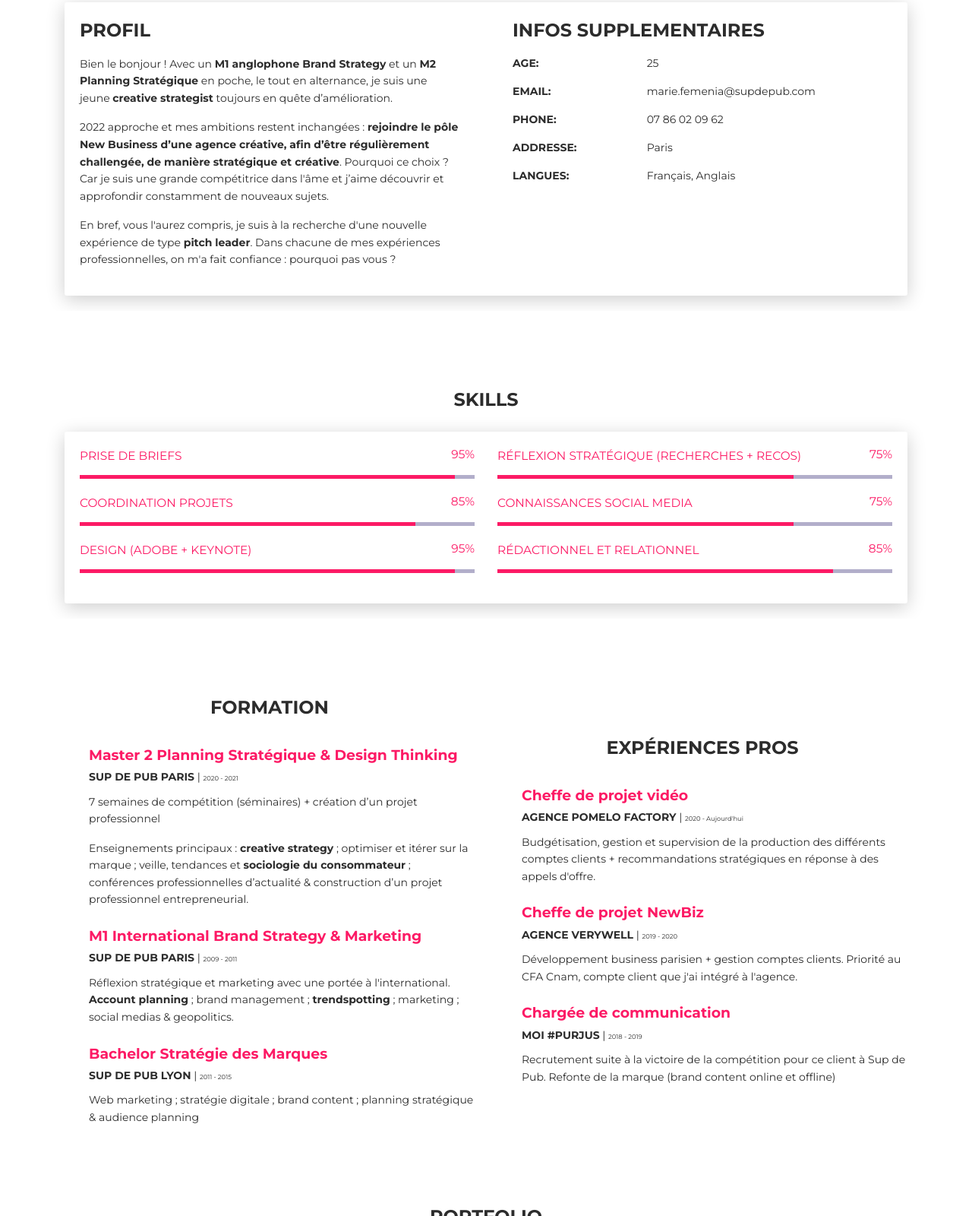
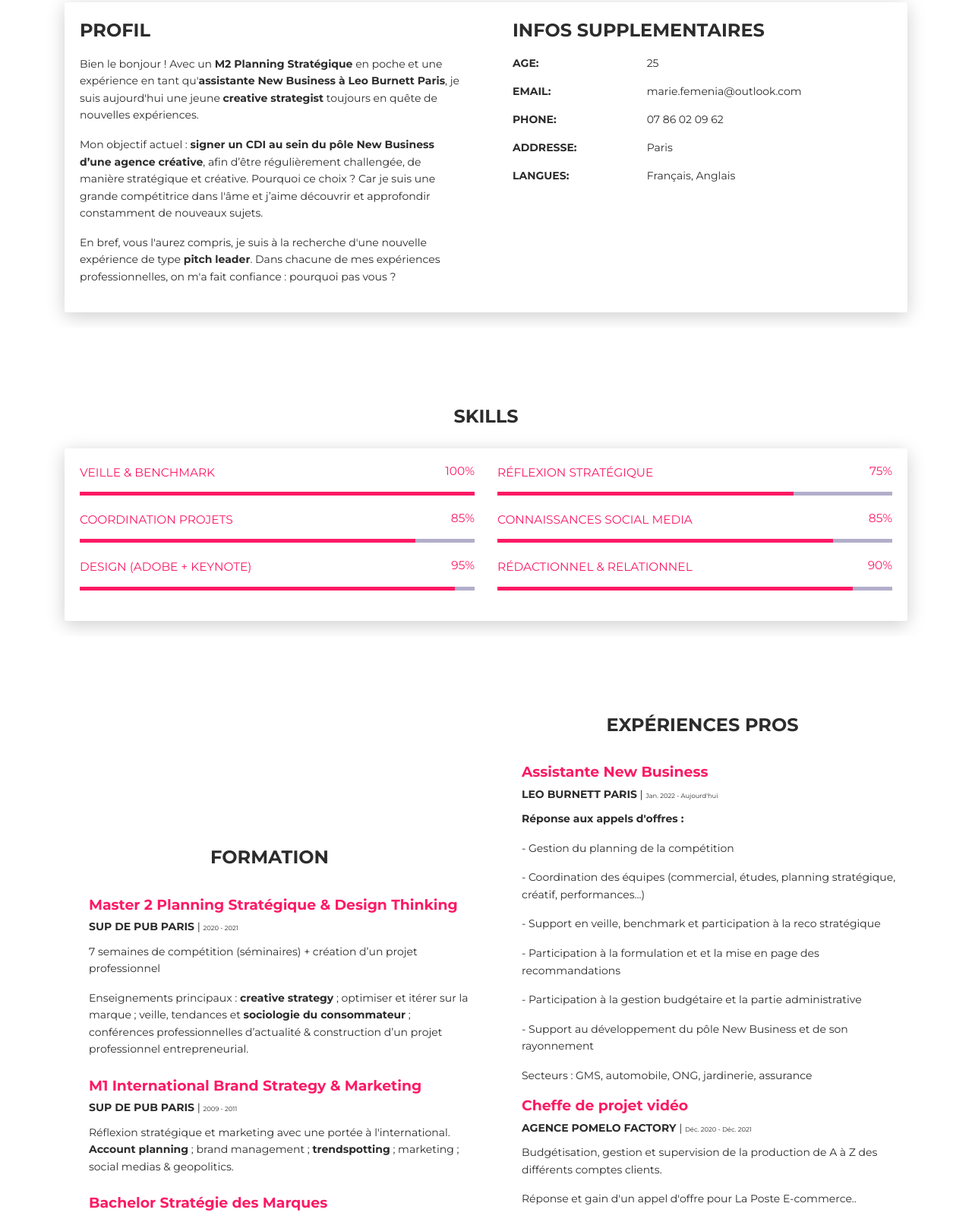
Before and after one commit to marieFemenia/marieFemenia.github.io, a plain HTML site: page index.html in a window 1280 px wide. Shown: the part 617-2217 px from the top of the page at 76% size. Drawn offline with Linux system fonts and the light colour scheme.

Commit message:
Add files via upload

```diff
--- a/index.html
+++ b/index.html
@@ -71,9 +71,9 @@
         <div class="col-lg-6 col-md-12">
           <div class="card-body">
             <div class="h4 mt-0 title">PROFIL</div>
-              <p>Bien le bonjour ! Avec un <b>M1 anglophone Brand Strategy</b> et un <b>M2 Planning Stratégique</b> en poche, le tout en alternance, je suis une jeune <b>creative strategist</b> toujours en quête d’amélioration.
+              <p>Bien le bonjour ! Avec un <b>M2 Planning Stratégique</b> en poche et une expérience en tant qu'<b>assistante New Business à Leo Burnett Paris</b>, je suis aujourd'hui une jeune <b>creative strategist</b> toujours en quête de nouvelles expériences.
 
-<p>2022 approche et mes ambitions restent inchangées : <b>rejoindre le pôle New Business d’une agence créative, afin d’être régulièrement challengée, de manière stratégique et créative</b>. Pourquoi ce choix ? Car je suis une grande compétitrice dans l'âme et j’aime découvrir et approfondir constamment de nouveaux sujets.
+<p>Mon objectif actuel : <b>signer un CDI au sein du pôle New Business d’une agence créative</b>, afin d’être régulièrement challengée, de manière stratégique et créative. Pourquoi ce choix ? Car je suis une grande compétitrice dans l'âme et j’aime découvrir et approfondir constamment de nouveaux sujets.
 
 <p>En bref, vous l'aurez compris, je suis à la recherche d'une nouvelle expérience de type <b>pitch leader</b>. Dans chacune de mes expériences professionnelles, on m'a fait confiance : pourquoi pas vous ?
 
@@ -91,7 +91,7 @@
             </div>
             <div class="row mt-3">
               <div class="col-sm-4"><strong class="text-uppercase">Email:</strong></div>
-              <div class="col-sm-8">marie.femenia@supdepub.com</div>
+              <div class="col-sm-8">marie.femenia@outlook.com</div>
             </div>
             <div class="row mt-3">
               <div class="col-sm-4"><strong class="text-uppercase">Phone:</strong></div>
@@ -120,14 +120,14 @@
       <div class="card-body">
         <div class="row">
           <div class="col-md-6">
-            <div class="progress-container progress-primary"><span class="progress-badge">PRISE DE BRIEFS</span>
+            <div class="progress-container progress-primary"><span class="progress-badge">VEILLE & BENCHMARK</span>
               <div class="progress">
-                <div class="progress-bar progress-bar-primary" data-aos="progress-full" data-aos-offset="10" data-aos-duration="2000" role="progressbar" aria-valuenow="60" aria-valuemin="0" aria-valuemax="100" style="width: 95%;"></div><span class="progress-value">95%</span>
+                <div class="progress-bar progress-bar-primary" data-aos="progress-full" data-aos-offset="10" data-aos-duration="2000" role="progressbar" aria-valuenow="60" aria-valuemin="0" aria-valuemax="100" style="width: 100%;"></div><span class="progress-value">100%</span>
               </div>
             </div>
           </div>
           <div class="col-md-6">
-            <div class="progress-container progress-primary"><span class="progress-badge">RÉFLEXION STRATÉGIQUE (Recherches + recos)</span>
+            <div class="progress-container progress-primary"><span class="progress-badge">RÉFLEXION STRATÉGIQUE</span>
               <div class="progress">
                 <div class="progress-bar progress-bar-primary" data-aos="progress-full" data-aos-offset="10" data-aos-duration="2000" role="progressbar" aria-valuenow="90" aria-valuemin="0" aria-valuemax="100" style="width: 75%;"></div><span class="progress-value">75%</span>
               </div>
@@ -145,7 +145,7 @@
           <div class="col-md-6">
             <div class="progress-container progress-primary"><span class="progress-badge">CONNAISSANCES SOCIAL MEDIA</span>
               <div class="progress">
-                <div class="progress-bar progress-bar-primary" data-aos="progress-full" data-aos-offset="10" data-aos-duration="2000" role="progressbar" aria-valuenow="60" aria-valuemin="0" aria-valuemax="100" style="width: 75%;"></div><span class="progress-value">75%</span>
+                <div class="progress-bar progress-bar-primary" data-aos="progress-full" data-aos-offset="10" data-aos-duration="2000" role="progressbar" aria-valuenow="60" aria-valuemin="0" aria-valuemax="100" style="width: 85%;"></div><span class="progress-value">85%</span>
               </div>
             </div>
           </div>
@@ -159,9 +159,9 @@
             </div>
           </div>
           <div class="col-md-6">
-            <div class="progress-container progress-primary"><span class="progress-badge">RÉDACTIONNEL ET RELATIONNEL</span>
+            <div class="progress-container progress-primary"><span class="progress-badge">RÉDACTIONNEL & RELATIONNEL</span>
               <div class="progress">
-                <div class="progress-bar progress-bar-primary" data-aos="progress-full" data-aos-offset="10" data-aos-duration="2000" role="progressbar" aria-valuenow="60" aria-valuemin="0" aria-valuemax="100" style="width: 85%;"></div><span class="progress-value">85%</span>
+                <div class="progress-bar progress-bar-primary" data-aos="progress-full" data-aos-offset="10" data-aos-duration="2000" role="progressbar" aria-valuenow="60" aria-valuemin="0" aria-valuemax="100" style="width: 90%;"></div><span class="progress-value">90%</span>
               </div>
             </div>
           </div>
@@ -208,10 +208,23 @@
                     <div class="h4 text-center mb-4 title">EXPÉRIENCES PROS</div>
                     <div class="border-left border-primary pt-2 pl-4 ml-2">
                         <div class="position-relative ex-me mb-4">
+                           <b class="text-primary position-absolut aria-hidden="true" style="top: 2px; left: -35px; font-size: 12px; ">
+                            <h5 class="font-weight-bold mb-1">Assistante New Business</h5></b>
+                            <p class="mb-2"><strong>LEO BURNETT PARIS</strong> | <small> Jan. 2022 - Aujourd'hui</small></p>
+                              <p><b>Réponse aux appels d'offres : </b>
+                                 <p>- Gestion du planning de la compétition</p>
+                                 <p>- Coordination des équipes (commercial, études, planning stratégique, créatif, performances...)</p>
+                                 <p>- Support en veille, benchmark et participation à la reco stratégique</p>
+                                 <p>- Participation à la formulation et et la mise en page des recommandations</p>
+                                 <p>- Participation à la gestion budgétaire et la partie administrative</p>
+                                 <p>- Support au développement du pôle New Business et de son rayonnement </p>
+
+                                 <p>Secteurs : GMS, automobile, ONG, jardinerie, assurance</p>
                             <b class="text-primary position-absolut aria-hidden="true" style="top: 2px; left: -35px; font-size: 12px; ">
                             <h5 class="font-weight-bold mb-1">Cheffe de projet vidéo</h5></b>
-                            <p class="mb-2"><strong>AGENCE POMELO FACTORY</strong> | <small> 2020 - Aujourd'hui</small></p>
-                            <p>Budgétisation, gestion et supervision de la production des différents comptes clients + recommandations stratégiques en réponse à des appels d'offre.</p>
+                            <p class="mb-2"><strong>AGENCE POMELO FACTORY</strong> | <small> Déc. 2020 - Déc. 2021</small></p>
+                            <p>Budgétisation, gestion et supervision de la production de A à Z des différents comptes clients.
+                              <p>Réponse et gain d'un appel d'offre pour La Poste E-commerce..</p>
                         </div>
                         <div class="position-relative ex-me mb-4">
                             <b class="text-primary position-absolut aria-hidden="true" style="top: 2px; left: -35px; font-size: 12px; ">
@@ -343,6 +356,9 @@
                         </div>
                     </div>
                 </li>
+              </figcaption>
+            </figure>
+          </ul>
 </div>
 
 
@@ -458,7 +474,7 @@ Ce fut un plaisir de travailler avec elle, et les projets que nous avons mis sur
               <div class="row">
                 <div class="col-md-6">
                   <div class="card-body">
-                    <form action="https://formspree.io/marie.femenia@supdepub.com" method="POST">
+                    <form action="https://formspree.io/marie.femenia@outlook.com" method="POST">
                       <div class="p pb-3"><strong>N'hésitez plus, envoyez moi un message !</strong></div>
                       <div class="row mb-3">
                         <div class="col">
@@ -503,7 +519,7 @@ Ce fut un plaisir de travailler avec elle, et les projets que nous avons mis sur
                     <p class="mb-0"><strong>Phone</strong></p>
                     <p class="pb-2">07 86 02 09 62</p>
                     <p class="mb-0"><strong>Email</strong></p>
-                    <p>marie.femenia@supdepub.com</p>
+                    <p>marie.femenia@outlook.com</p>
                   </div>
                 </div>
               </div>
```
